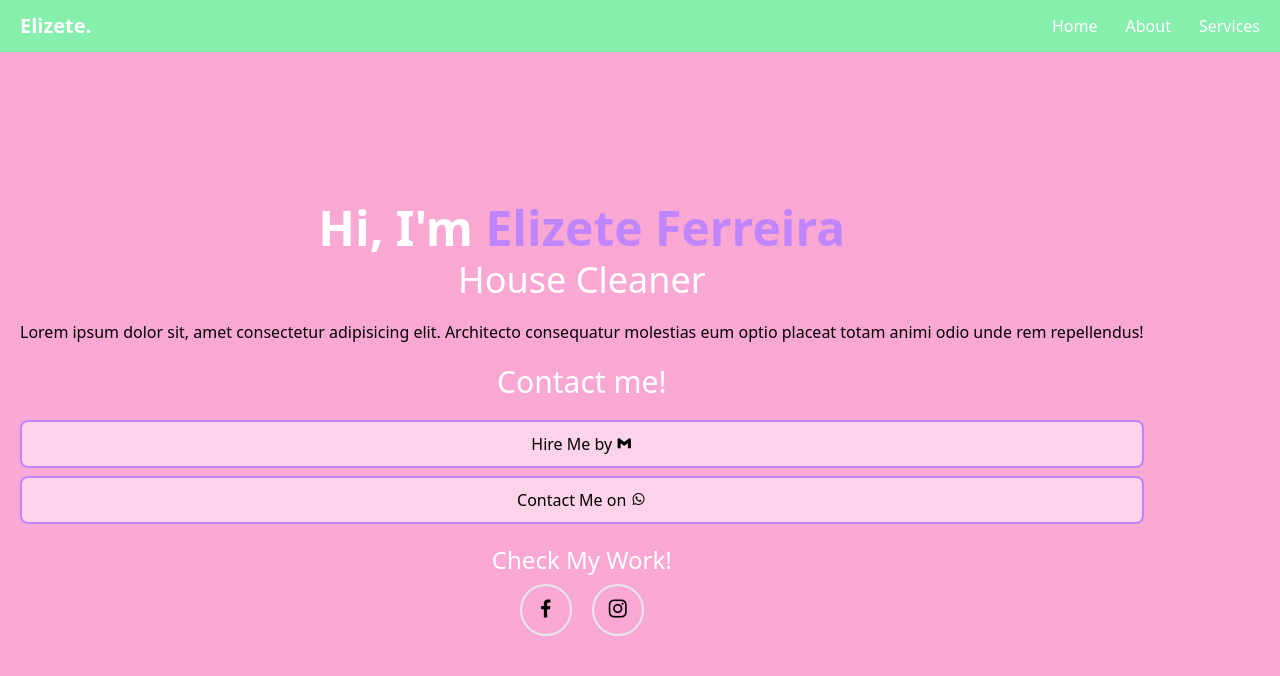
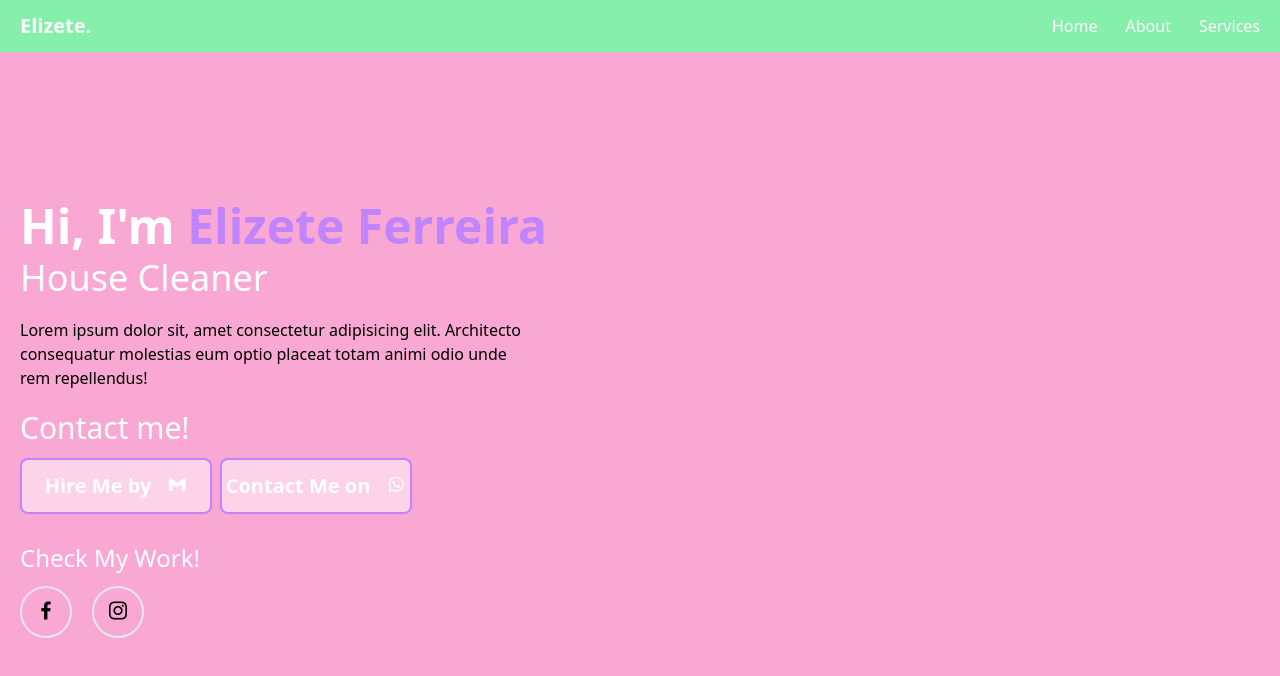
Before and after one commit to IbsonBarboza/house-cleaning, a website: page src/index.html in a window 1280 px wide. Drawn offline with nearby package versions, Linux system fonts and the light colour scheme.

Commit message:
home-tablet

```diff
--- a/src/index.html
+++ b/src/index.html
@@ -30,24 +30,24 @@
     <section class="bg-pink-300 min-h-screen px-5 flex items-center">
 
         <!--Introduction-->
-        <div class="text-center">
+        <div class="text-center md:text-start">
             <h1 class="text-5xl font-semibold text-white mb-2 pt-10">Hi, I'm <br class="md:hidden"><span class="text-purple-400">Elizete Ferreira</span></h1>
             <h2 class="text-4xl font-medium text-white">
                 House Cleaner
             </h2>
-            <p class="font-medium my-5">
+            <p class="my-5 md:max-w-lg">
                 Lorem ipsum dolor sit, amet consectetur adipisicing elit. Architecto consequatur molestias eum optio placeat totam animi odio unde rem repellendus!
             </p>
 
             <!--Hire Me Buttons-->
             <div>
-                <h2 class="text-3xl font-medium text-white mb-5">Contact me!</h2>
-                <div class="flex flex-col gap-2">
-                    <button class="border-2 border-purple-400 bg-white/50 h-12 rounded-lg">
+                <h2 class="text-3xl font-medium text-white mb-3">Contact me!</h2>
+                <div class="flex flex-col md:flex-row gap-2">
+                    <button class="flex items-center justify-center gap-4 border-2 text-white font-bold text-xl border-purple-400 bg-white/50 h-12 md:h-14 md:w-48 rounded-lg">
                         Hire Me by
                         <span><i class='bx bxl-gmail'></i></span>
                     </button>
-                    <button class="border-2 border-purple-400 bg-white/50 h-12 rounded-lg">
+                    <button class="flex items-center justify-center gap-4 border-2 text-white font-bold text-xl border-purple-400 bg-white/50 h-12 md:h-14 md:w-48 rounded-lg">
                         Contact Me on
                         <span><i class='bx bxl-whatsapp' ></i></span>
                     </button>
@@ -55,9 +55,9 @@
             </div>
 
             <!--Social Media-->
-            <div class="mt-5">
-                <h2 class="text-2xl font-medium text-white mb-2">Check My Work!</h2>
-                <div class="flex gap-5 justify-center">
+            <div class="mt-7">
+                <h2 class="text-2xl font-medium text-white mb-3">Check My Work!</h2>
+                <div class="flex gap-5 justify-center md:justify-start">
                     <div class="border-2 rounded-full text-2xl px-3 py-2"><a href="#"><i class='bx bxl-facebook'></i></a></div>
                     <div class="border-2 rounded-full text-2xl px-3 py-2"><a href="#"><i class='bx bxl-instagram' ></i></a></div>
                 </div>
```
Also changed, not shown: src/output.css.
